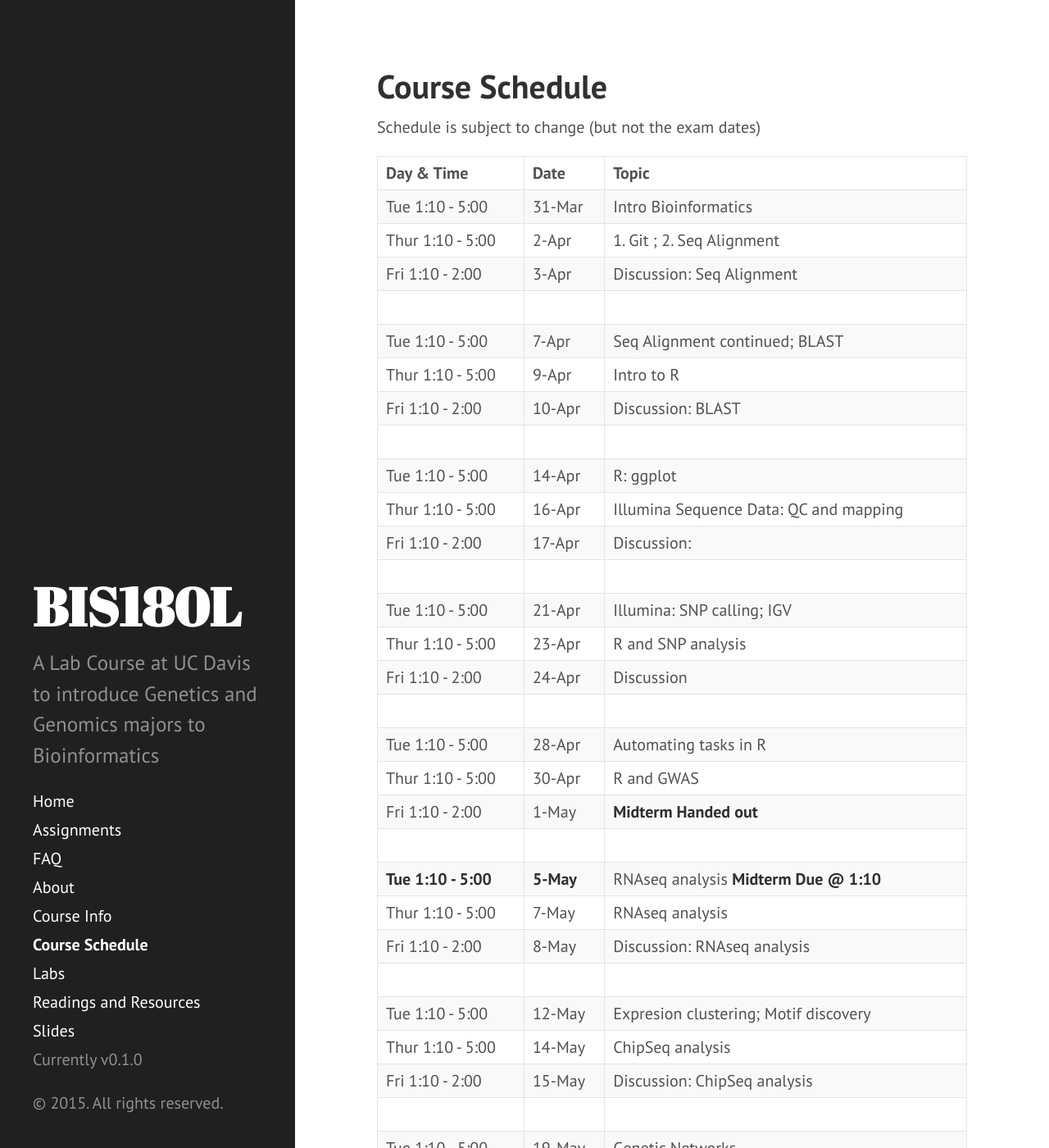
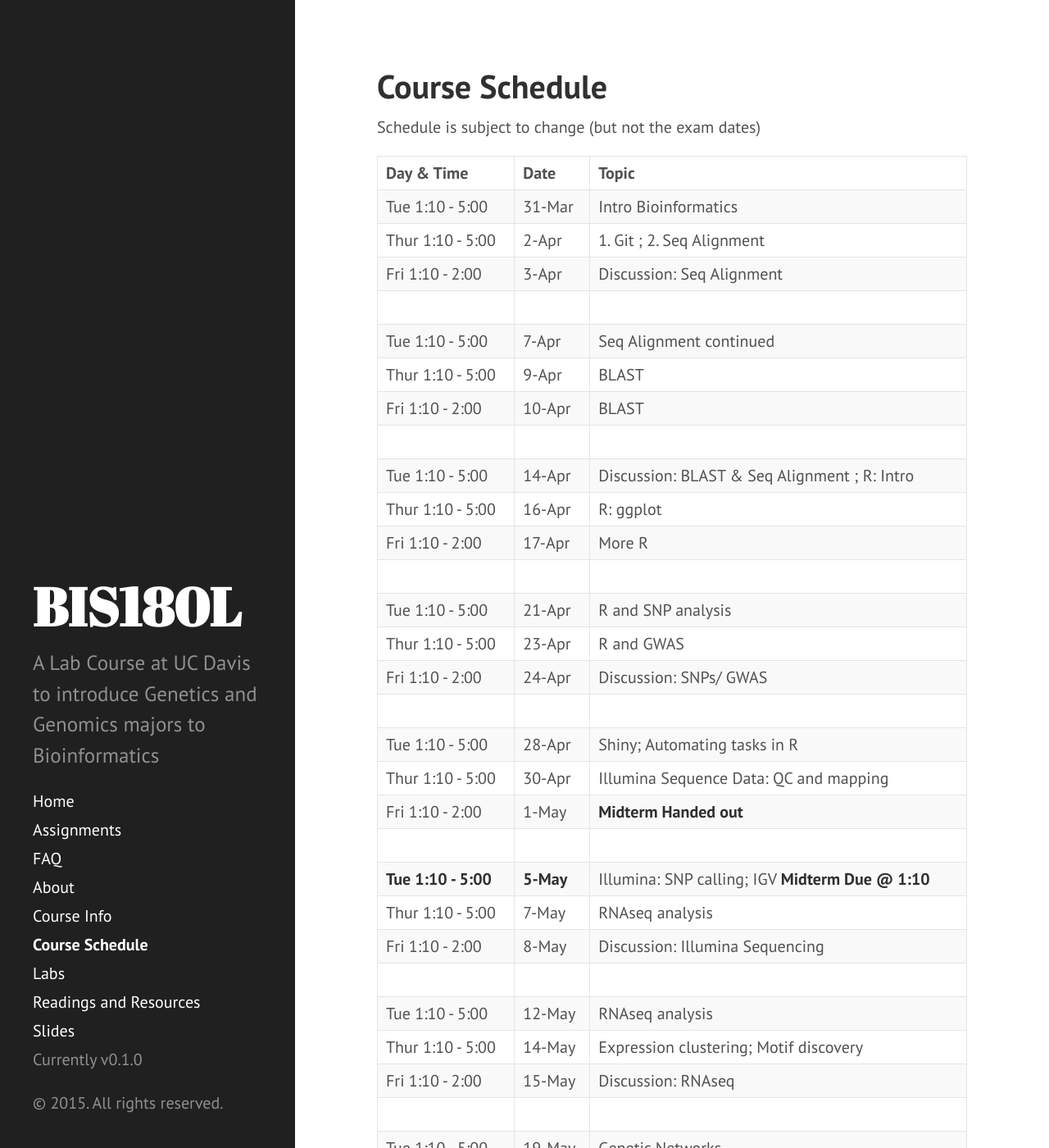
Before and after one commit to rjcmarkelz/BIS180L_web, a Jekyll site: the page built from course_schedule.md, in a window 1280 px wide and 1400 px high. Shown: the whole window at 82% size. Built offline with Jekyll 4.4.1, drawn with Linux system fonts in a browser that asks for light colours; Markdown is read by kramdown in place of the engine named in the settings.

Commit message:
updated course schedule

```diff
--- a/course_schedule.md
+++ b/course_schedule.md
@@ -11,29 +11,29 @@ Schedule is subject to change (but not the exam dates)
 | Thur 1:10 - 5:00  |  2-Apr  |  1. Git ; 2. Seq Alignment
 | Fri 1:10 - 2:00   |  3-Apr  |  Discussion: Seq Alignment
 |                   |         |
-| Tue 1:10 - 5:00   |  7-Apr  |  Seq Alignment continued; BLAST
-| Thur 1:10 - 5:00  |  9-Apr  |  Intro to R
-| Fri 1:10 - 2:00   |  10-Apr |  Discussion: BLAST
+| Tue 1:10 - 5:00   |  7-Apr  |  Seq Alignment continued
+| Thur 1:10 - 5:00  |  9-Apr  |  BLAST
+| Fri 1:10 - 2:00   |  10-Apr |  BLAST
 |                   |         |
-| Tue 1:10 - 5:00   |  14-Apr |  R: ggplot
-| Thur 1:10 - 5:00  |  16-Apr |  Illumina Sequence Data: QC and mapping
-| Fri 1:10 - 2:00   |  17-Apr |  Discussion:
+| Tue 1:10 - 5:00   |  14-Apr |  Discussion: BLAST & Seq Alignment ; R: Intro
+| Thur 1:10 - 5:00  |  16-Apr |  R: ggplot
+| Fri 1:10 - 2:00   |  17-Apr |  More R
 |                   |         |
-| Tue 1:10 - 5:00   |  21-Apr |  Illumina: SNP calling; IGV
-| Thur 1:10 - 5:00  |  23-Apr |  R and SNP analysis
-| Fri 1:10 - 2:00   |  24-Apr |  Discussion
+| Tue 1:10 - 5:00   |  21-Apr |  R and SNP analysis
+| Thur 1:10 - 5:00  |  23-Apr |  R and GWAS
+| Fri 1:10 - 2:00   |  24-Apr |  Discussion: SNPs/ GWAS
 |                   |         |
-| Tue 1:10 - 5:00   |  28-Apr |  Automating tasks in R
-| Thur 1:10 - 5:00  |  30-Apr |  R and GWAS
-| Fri 1:10 - 2:00   |  1-May  |  __Midterm Handed out__
+| Tue 1:10 - 5:00   |  28-Apr |  Shiny; Automating tasks in R
+| Thur 1:10 - 5:00  |  30-Apr |  Illumina Sequence Data: QC and mapping
+| Fri 1:10 - 2:00   |  1-May  |   __Midterm Handed out__
 |                   |         |
-| __Tue 1:10 - 5:00__   |  __5-May__  |  RNAseq analysis __Midterm Due @ 1:10__
+| __Tue 1:10 - 5:00__   |  __5-May__  | Illumina: SNP calling; IGV  __Midterm Due @ 1:10__
 | Thur 1:10 - 5:00  |  7-May  |  RNAseq analysis
-| Fri 1:10 - 2:00   |  8-May  |  Discussion: RNAseq analysis
+| Fri 1:10 - 2:00   |  8-May  |  Discussion: Illumina Sequencing
 |                   |         |
-| Tue 1:10 - 5:00   |  12-May |  Expresion clustering; Motif discovery
-| Thur 1:10 - 5:00  |  14-May |  ChipSeq analysis
-| Fri 1:10 - 2:00   |  15-May |  Discussion: ChipSeq analysis
+| Tue 1:10 - 5:00   |  12-May |  RNAseq analysis
+| Thur 1:10 - 5:00  |  14-May |  Expression clustering; Motif discovery
+| Fri 1:10 - 2:00   |  15-May |  Discussion: RNAseq
 |                   |         |
 | Tue 1:10 - 5:00   |  19-May |  Genetic Networks
 | Thur 1:10 - 5:00  |  21-May |  Genetic Networks
```
